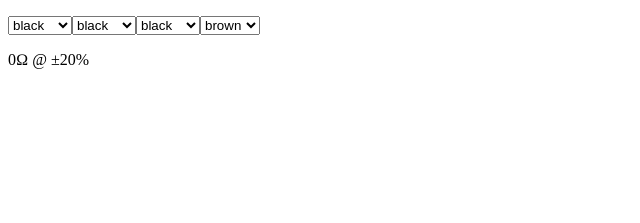
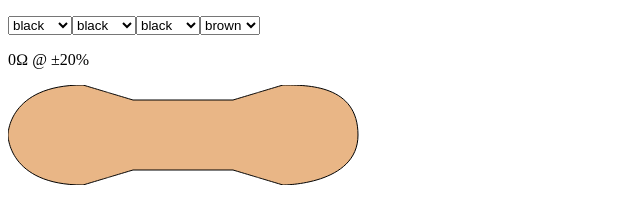
Before and after one commit to ChristianGaertner/EEC, a plain HTML site: page index.html in a window 1280 px wide. Shown: the part 105-328 px from the top of the page, without its empty margins (0-640 px from the left). Drawn offline with Linux system fonts and the light colour scheme.

Commit message:
Added basic svg resistor shape

```diff
--- a/index.html
+++ b/index.html
@@ -15,5 +15,36 @@
         <h1>EEC</h1>
         <h3>Resitance</h3>
         <div id="resistor"></div>
+
+        <svg height="100" width="500">
+            <path d="
+            M 0 50
+            C 0 50 0 0 75 0
+            C 125 15 75 0 125 15
+            L 225 15
+            C 275 0 225 15 275 0
+            C 300 0 350 0 350 50
+
+            C 350 100 275 100 275 100
+            C 225 85 275 100 225 85
+            L 125 85
+            C 75 100 125 85 75 100
+            C 0 100 0 50 0 50
+            " stroke="black" fill="#E9B686"/>
+            <!-- <path>
+                M0,50
+                M75,0
+                M125,25
+                M225,25
+                M275,0
+                M350,50
+
+                M275,100
+                M225,75
+                M125,75
+                M75,100,
+                M0,50
+            </path> -->
+        </svg>
     </body>
 </html>
```
